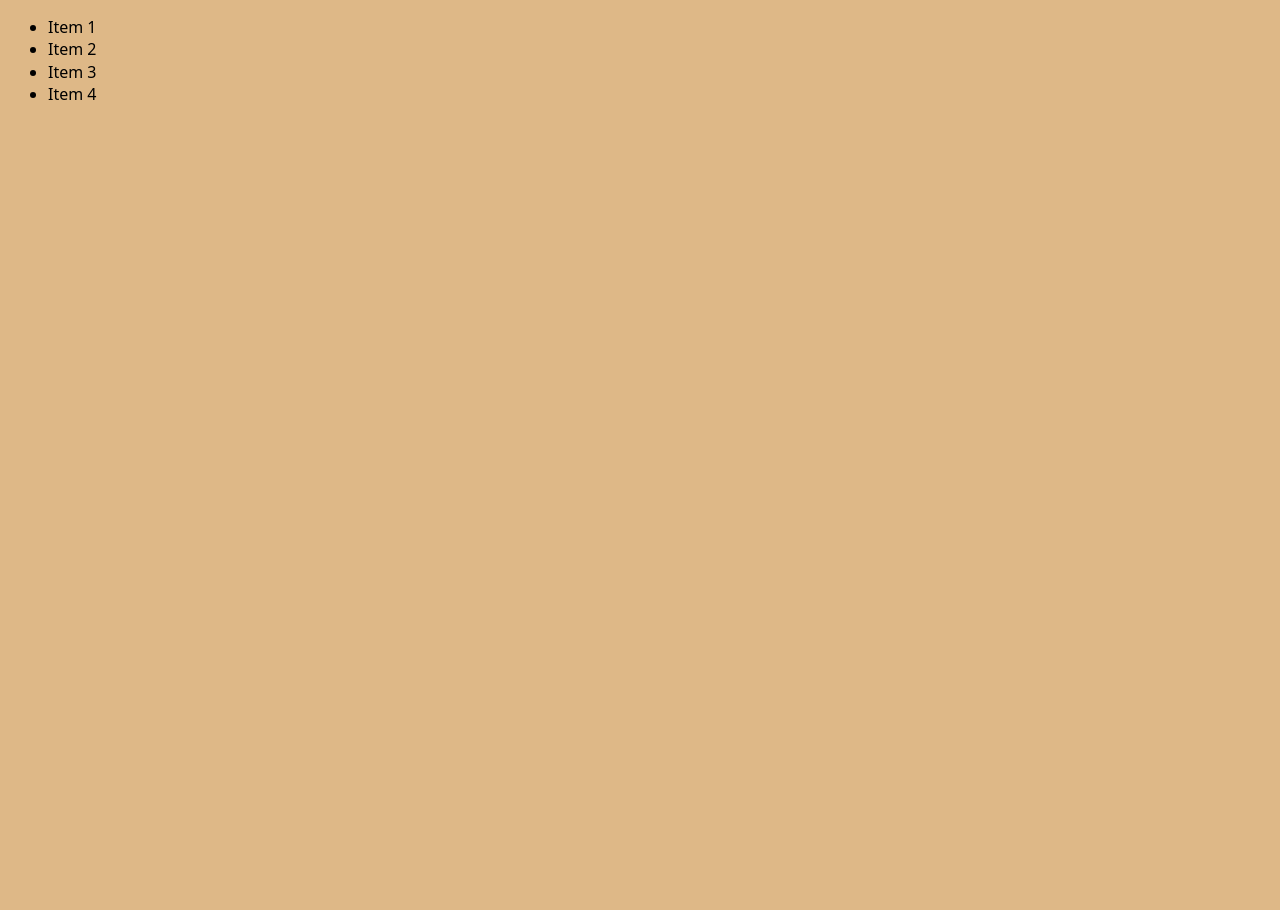
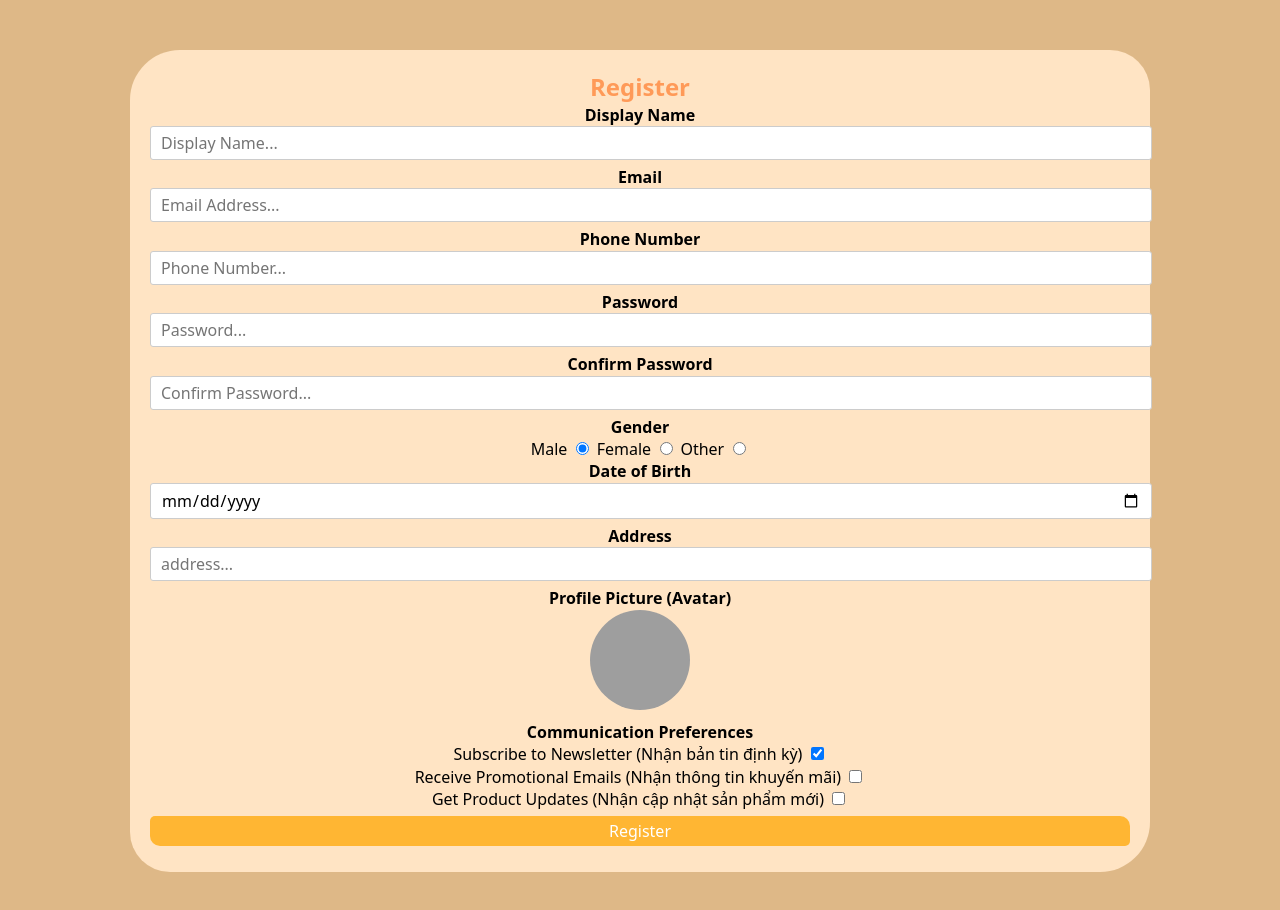
Before and after one commit to PhamQuocDien/f8-fullstack-day-5, a plain HTML site: page form.html in a window 1280 px wide. Before the commit the page ends 800 px from the top, so only its background shows below. Drawn offline with Linux system fonts and the light colour scheme; files that its build step writes are made by us from their sources; grey boxes are pictures that could not be loaded.

Commit message:
update form

```diff
--- a/css/reset.css
+++ b/css/reset.css
@@ -46,3 +46,7 @@ table {
 	border-collapse: collapse;
 	border-spacing: 0;
 }
+button,input,select,template{
+	font-size: inherit;
+	font-family: inherit;
+}
--- a/css/style.css
+++ b/css/style.css
@@ -78,3 +78,52 @@ p{
     color:black;
     background-color: white;
 }
+/* Form */
+.form {
+    text-align: center;
+    background-color: bisque;
+    max-width: 980px;
+    min-height: 100px;
+    margin:50px auto;
+    padding:20px;
+    border-radius: 50px 40px;
+}
+.form-group {
+    margin-bottom: 6px;
+}
+.form-label{
+    display:block;
+    font-weight: bold;
+}
+.form-heading{
+    color:#ff5e008d
+}
+.form-vertial label {
+    display: block;
+}
+.form-avatar .avatar-img{
+    width: 100px;
+    height: 100px;
+    border-radius: 50%;
+    cursor: pointer;
+}
+.form-group .text-input{
+    width: 100%;
+    padding:5px 10px;
+    border: 1px solid #ccc;
+    outline: none;
+    border-radius: 3px;
+}
+.form .submit-btn{
+    width: 100%;
+}
+.btn {
+
+    display: inline-block;
+    border:none;
+    color:white;
+    text-decoration: none;
+    background-color: #ffa600bd;
+    padding:4px 40px;
+    border-radius: 5px 10px;
+}
--- a/form.html
+++ b/form.html
@@ -4,18 +4,102 @@
     <meta charset="UTF-8">
     <meta name="viewport" content="width=device-width, initial-scale=1.0">
     <title>form</title>
-    <link rel="stylesheet" href="./style.css">
+    <link rel="stylesheet" href="./css/reset.css">
+    <link rel="stylesheet" href="./css/style.css">
 </head>
 <body>
-    <div class="header">
-        <div class="nav">
-            <ul>
-                <li>Item 1</li>
-                <li>Item 2</li>
-                <li>Item 3</li>
-                <li>Item 4</li>
-            </ul>
+    <form action="" class="form" autocomplete="off">
+        <h1 class="form-heading">Register</h1>
+        <div class="form-group">
+            <label >
+                <span class="form-label">Display Name</span>
+                <input type="text" placeholder="Display Name..." spellcheck="false" class="text-input">
+            </label>
         </div>
-    </div>
+        <div class="form-group">
+            <label >
+                <span class="form-label">Email</span>
+                <input type="email" placeholder="Email Address..." spellcheck="false" class="text-input">
+            </label>
+        </div>
+        <div class="form-group">
+            <label >
+                <span class="form-label">Phone Number</span>
+                <input type="number" placeholder="Phone Number..." spellcheck="false" class="text-input">
+            </label>
+        </div>
+        <div class="form-group">
+            <label >
+                <span class="form-label">Password</span>
+                <input type="password" placeholder="Password..." class="text-input">
+            </label>
+        </div>
+        <div class="form-group">
+            <label >
+                <span class="form-label">Confirm Password</span>
+                <input type="password" placeholder="Confirm Password..." class="text-input">
+            </label>
+        </div>
+        <div class="form-gender">
+            <label class="form-label">Gender</label>
+            <label>
+                Male
+                <input type="radio" name="gender" checked>
+            </label>
+            <label>
+                Female
+                <input type="radio" name="gender"  >
+            </label>
+            <label>
+                Other
+                <input type="radio" name="gender"  >
+            </label>
+        </div>
+        <div class="form-group">
+            <label >
+                <span class="form-label">Date of Birth</span>
+                <input type="date" class="text-input">
+            </label>
+        </div>
+        <div class="form-group">
+            <label >
+                <span class="form-label">Address</span>
+                <input type="text" placeholder="address..." class="text-input">
+            </label>
+        </div>
+        <div class="form-group">
+            <label >
+                <span class="form-label">Profile Picture (Avatar)</span>
+                <input type="file" id="profile-picture" hidden>
+            </label>
+            <label for="profile-picture" class="form-avatar">
+                <img
+                    width="200"
+                    src="https://tse2.mm.bing.net/th/id/OIP.yXAr22OcBhoQDLvb-Z0OXgHaHa?r=0&rs=1&pid=ImgDetMain&o=7&rm=3"
+                    alt="avata image"
+                    class="avatar-img">
+            </label>
+        </div>
+        <div class="form-group">
+            <label class="form-label">Communication Preferences</label>
+            <div class="form-vertial">
+                <label>
+                    Subscribe to Newsletter (Nhận bản tin định kỳ)
+                    <input type="checkbox" name="gender" checked value="newsletter">
+                </label>
+                <label >
+                    Receive Promotional Emails (Nhận thông tin khuyến mãi)
+                    <input type="checkbox" name="gender" value="emails" >
+                </label>
+                <label>
+                    Get Product Updates (Nhận cập nhật sản phẩm mới)
+                    <input type="checkbox" name="gender" value="updates" >
+                </label>
+            </div>
+        </div>
+        <div class="form-group">
+            <button class="btn submit-btn">Register</button>
+        </div>
+    </>
 </body>
 </html>
```
